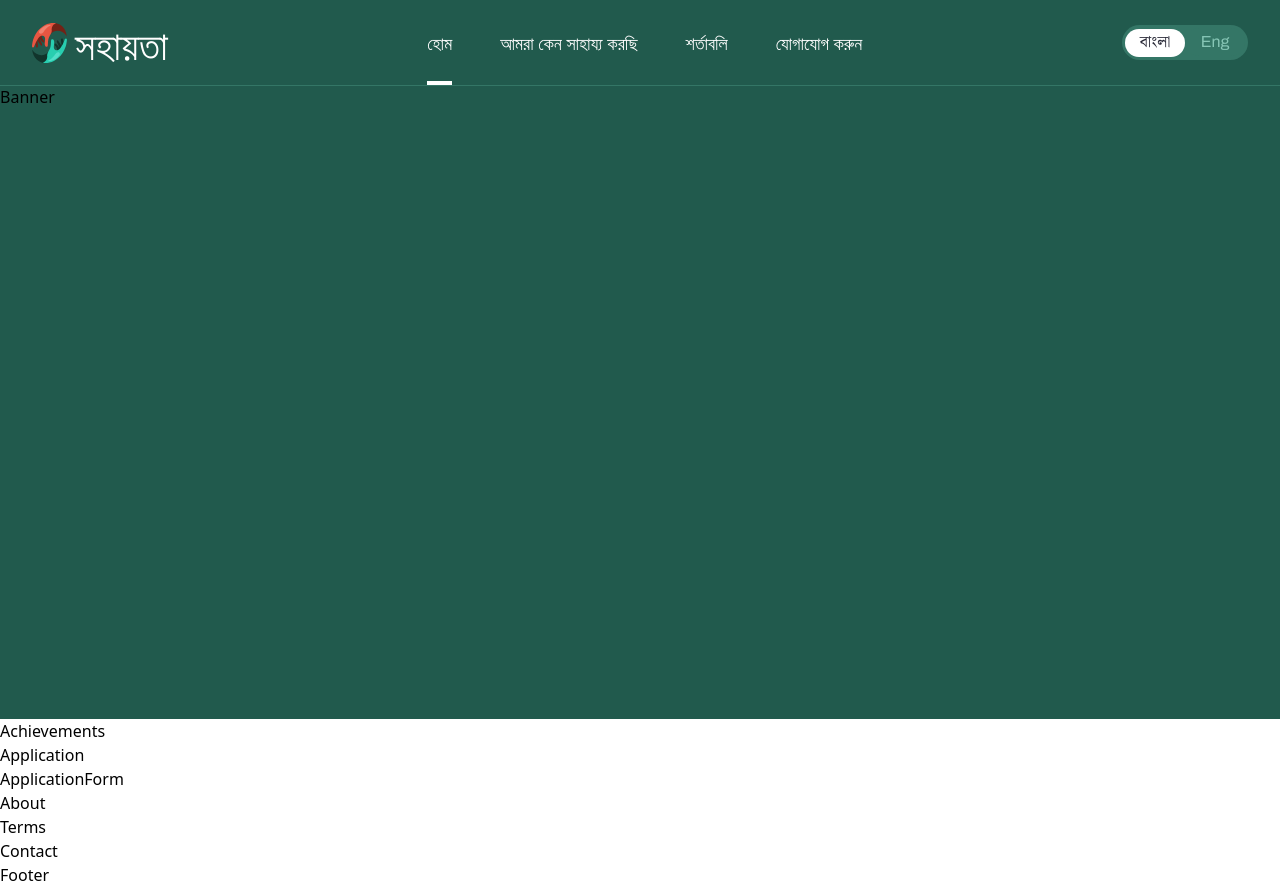
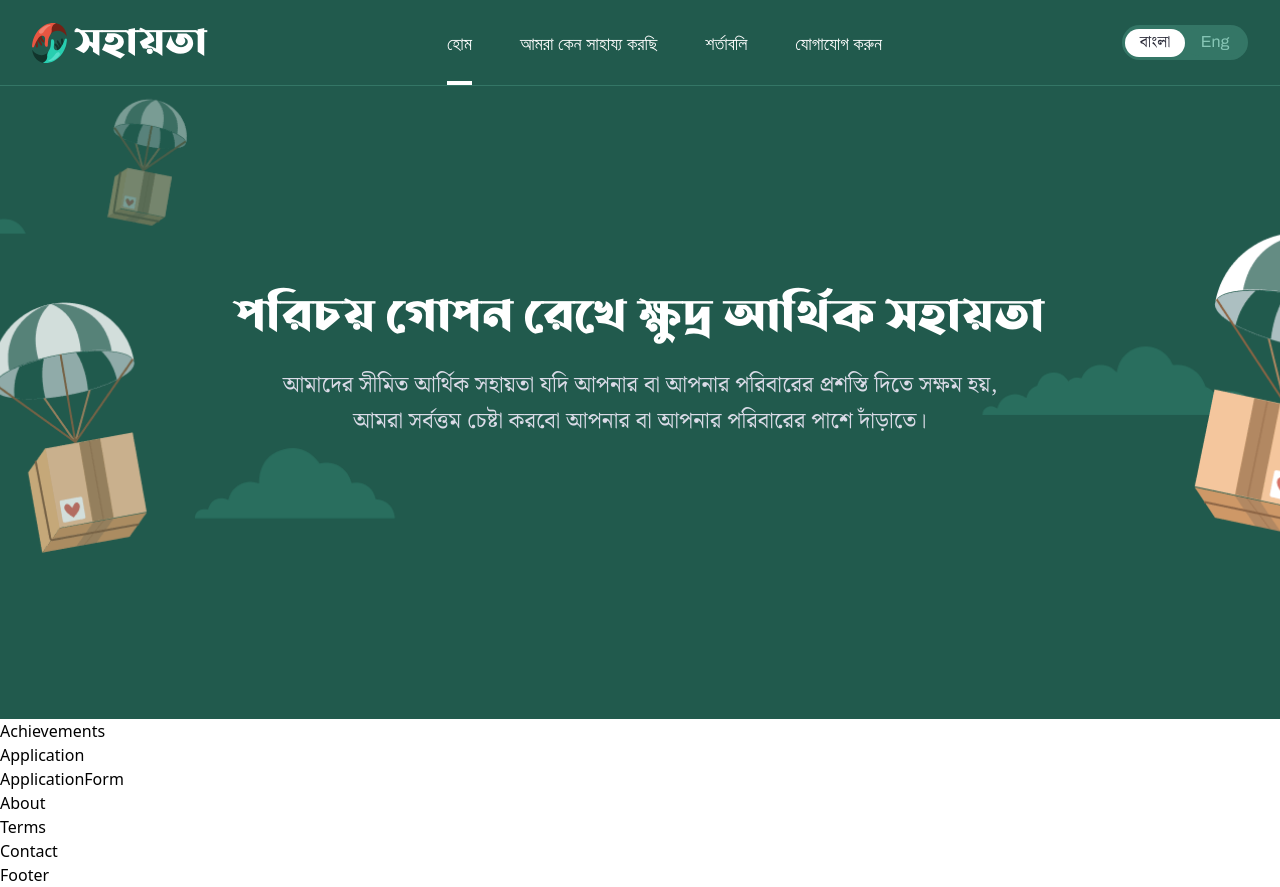
Before and after one commit to akibsaleh/Shohayota, a React (Vite) app: page / in a window 1280 px wide. Built offline with nearby package versions, Linux system fonts and the light colour scheme.

Commit message:
Banner partial

```diff
--- a/src/Components/Banner/Banner.jsx
+++ b/src/Components/Banner/Banner.jsx
@@ -1,7 +1,26 @@
+import { useTranslation } from 'react-i18next';
+
 const Banner = () => {
+  const { t, i18n } = useTranslation('global');
+  const isBn = i18n.language === 'bn';
+  const isEng = i18n.language === 'en';
   return (
-    <div className="w-full bg-plant-700 min-h-[719px] pt-[85.2px]">
-      <h1>Banner</h1>
+    <div className="relative w-full bg-plant-700 min-h-[719px] pt-[85.2px] flex justify-center items-center ">
+      <div className="bg-heroBanner w-full h-full absolute inset-0 bg-cover bg-center bg-no-repeat flex flex-col justify-center items-center gap-y-4">
+        <h1 className="font-bold text-white leading-snug text-5xl">
+          {isBn && <span className="font-lss">পরিচয় গোপন রেখে ক্ষুদ্র আর্থিক সহায়তা</span>}
+          {isEng && <span className="font-archivo">A Small, Anonymous Financial Assistance</span>}
+        </h1>
+        <p className="text-plant-100 text-sxl max-w-3xl text-center">
+          {isBn && <span className="font-nsb">আমাদের সীমিত আর্থিক সহায়তা যদি আপনার বা আপনার পরিবারের প্রশস্তি দিতে সক্ষম হয়, আমরা সর্বত্তম চেষ্টা করবো আপনার বা আপনার পরিবারের পাশে দাঁড়াতে।</span>}
+          {isEng && (
+            <span className="font-archivo">
+              We believe in the power of small acts of kindness. We provide discreet financial assistance to those in need, ensuring your identity remains confidential. Together, we make a difference,
+              one small helping hand at a time.
+            </span>
+          )}
+        </p>
+      </div>
     </div>
   );
 };
--- a/src/Components/Header/Header.jsx
+++ b/src/Components/Header/Header.jsx
@@ -12,7 +12,7 @@ const Header = () => {
   };
 
   return (
-    <header className="fixed w-full bg-plant-700 border-b border-plant-600">
+    <header className="fixed w-full bg-plant-700 border-b border-plant-600 z-10">
       <div className="mx-auto flex max-w-screen-xl items-center justify-between px-4sm:px-6 lg:px-8">
         <div className="inline-flex items-center space-x-2">
           <span>
--- a/src/index.css
+++ b/src/index.css
@@ -4,6 +4,12 @@
 @tailwind utilities;
 /* Archivo & Noto Serif  */
 
+/* SirajeeSheikh */
+
+@font-face {
+  font-family: 'Sirajee Shaikh';
+  src: url('public/fonts/LiSirajeeSheikhPlainUnicode-Regular.otf') format(opentype), url('public/fonts/LiSirajeeSheikhPlainUnicode-Regular.ttf') format(truetype);
+}
 
 :root {
   font-synthesis: none;
--- a/src/translations/bn/global.json
+++ b/src/translations/bn/global.json
@@ -6,5 +6,8 @@
     "terms": "শর্তাবলি",
     "btnBangla": "বাংলা",
     "btnEnglish": "Eng"
+  },
+  "banner": {
+    "button": "আবেদন করুন"
   }
 }
--- a/src/translations/en/global.json
+++ b/src/translations/en/global.json
@@ -6,5 +6,9 @@
     "terms": "Terms",
     "btnBangla": "বাংলা",
     "btnEnglish": "Eng"
+  },
+  "banner": {
+    "title": "<span className='font-archivo'>A Small, Anonymous Financial Assistance</span>",
+    "subtitle": "<span className='font-archivo'>We believe in the power of small acts of kindness. We provide discreet financial assistance to those in need, ensuring your identity remains confidential. Together, we make a difference, one small helping hand at a time.</span>"
   }
 }
--- a/tailwind.config.js
+++ b/tailwind.config.js
@@ -6,9 +6,11 @@ export default {
       fontFamily: {
         archivo: ['Archivo', 'sans-serif'],
         nsb: ['Noto Serif Bengali', 'serif'],
+        lss: ['Sirajee Shaikh', 'cursive'],
       },
       colors: {
         plant: {
+          100: '#DADBE7',
           300: '#87C6B6',
           600: '#347666',
           700: '#215A4D',
@@ -22,6 +24,15 @@ export default {
         haze: '#F2F3F8',
         snow: '#F9FAFC',
       },
+      maxWidth: {
+        1440: '1440px',
+      },
+      backgroundImage: {
+        heroBanner: "url('src/assets/HeroOptimized.png')",
+      },
+      fontSize: {
+        sxl: '22.5px',
+      },
     },
   },
   plugins: [],
```
Also changed, not shown: src/assets/HeroBanner.png, src/assets/HeroOptimized.png (added).
